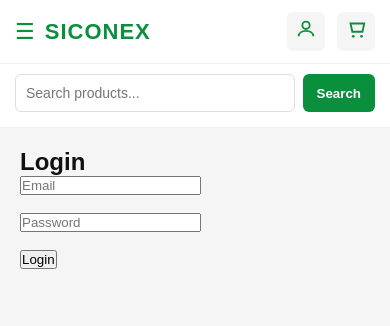
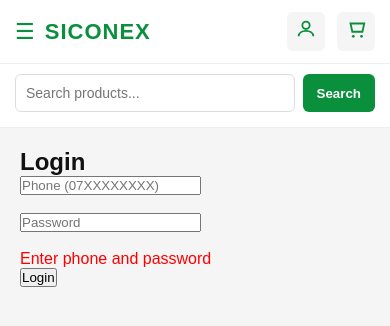
Before and after one commit to protichenoch1/siconex1, a Next.js app: page /auth/login in a window 390 px wide. Both pictures are taken after a click on the button "Login". Shown: the top 326 px of the page. Built offline with nearby package versions, Linux system fonts and the light colour scheme; no server answers.

Commit message:
Implement phone number login functionality
Added phone number input and validation to login.

```diff
--- a/app/auth/login/page.js
+++ b/app/auth/login/page.js
@@ -6,40 +6,87 @@ import { useRouter } from "next/navigation";
 
 export default function Login() {
   const router = useRouter();
-  const [email, setEmail] = useState("");
+
+  const [phone, setPhone] = useState("");
   const [password, setPassword] = useState("");
+  const [error, setError] = useState("");
+
+  const formatPhone = (phone) => {
+    let digits = phone.replace(/\D/g, "");
+
+    if (digits.startsWith("0")) {
+      return "+254" + digits.slice(1);
+    }
+
+    if (digits.startsWith("254")) {
+      return "+" + digits;
+    }
+
+    return phone;
+  };
 
   const handleLogin = async () => {
-    const { error } = await supabase.auth.signInWithPassword({
-      email,
-      password,
-    });
+    setError("");
 
-    if (error) {
-      alert(error.message);
-      return;
+    if (!phone || !password) {
+      return setError("Enter phone and password");
     }
+
+    const formattedPhone = formatPhone(phone);
+
+    // 🔍 get user
+    const { data: user, error: dbError } = await supabase
+      .from("users")
+      .select("*")
+      .eq("phone", formattedPhone)
+      .single();
+
+    if (dbError || !user) {
+      return setError("User not found");
+    }
+
+    // 🔐 compare password
+    const match = await bcrypt.compare(password, user.password);
+
+    if (!match) {
+      return setError("Incorrect password");
+    }
+
+    // ✅ save session
+    localStorage.setItem(
+      "user",
+      JSON.stringify({
+        id: user.id,
+        phone: user.phone,
+        name: user.first_name,
+      })
+    );
 
     router.push("/");
   };
 
   return (
-    <div style={{ padding: 20 }}>
+    <div style={{ padding: 20, maxWidth: 400 }}>
       <h2>Login</h2>
 
       <input
-        type="email"
-        placeholder="Email"
-        onChange={(e) => setEmail(e.target.value)}
-      /><br /><br />
+        placeholder="Phone (07XXXXXXXX)"
+        value={phone}
+        onChange={(e) => setPhone(e.target.value)}
+      />
+      <br /><br />
 
       <input
         type="password"
         placeholder="Password"
+        value={password}
         onChange={(e) => setPassword(e.target.value)}
-      /><br /><br />
+      />
+      <br /><br />
+
+      {error && <p style={{ color: "red" }}>{error}</p>}
 
       <button onClick={handleLogin}>Login</button>
     </div>
   );
-}
+          }
```
